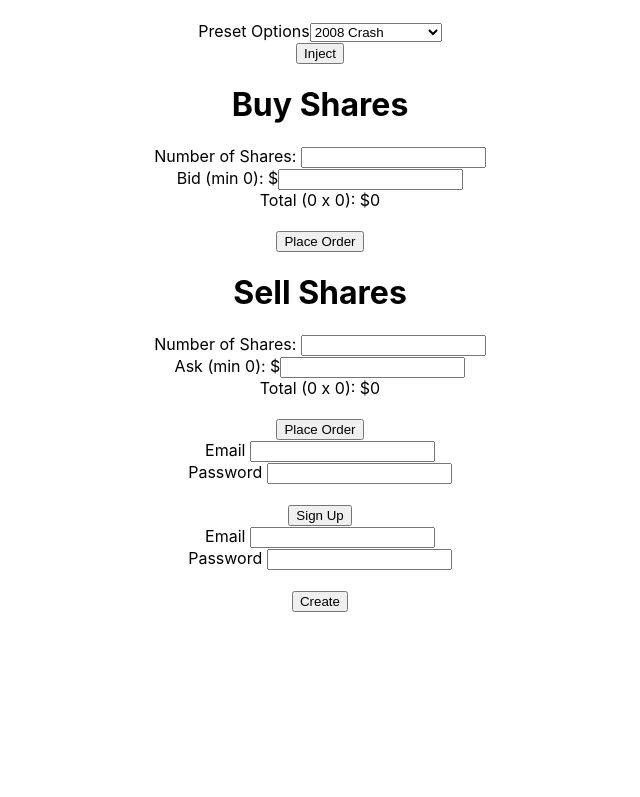
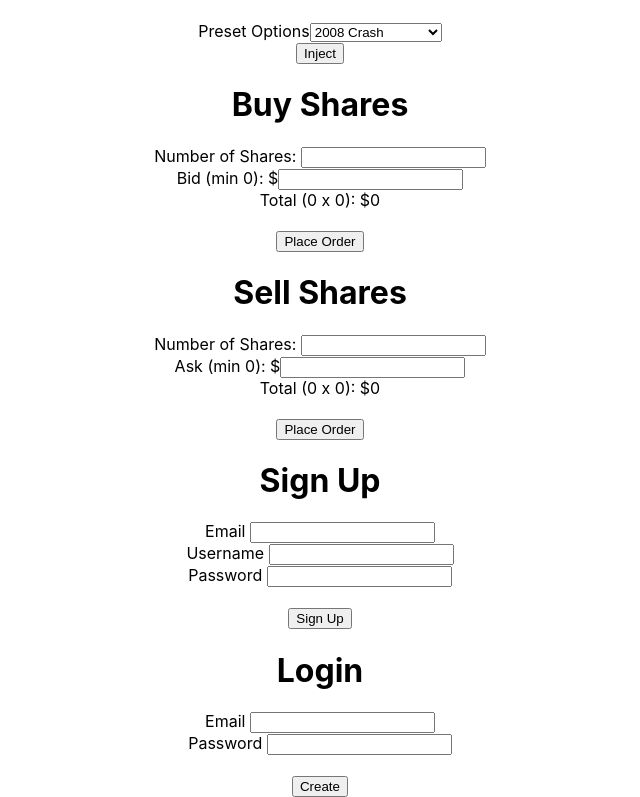
Before and after one commit to StockMarketSimulator-CSC-59867-03/SMSimulator_Website, a React (Create React App) app: page / in a window 1280 px wide. Shown: the part 251-1048 px from the top of the page, without its empty margins (320-960 px from the left). Before the commit the page ends 863 px from the top, so only its background shows below. Built offline with nearby package versions, Linux system fonts and the light colour scheme; no server answers.

Commit message:
adding login and setup components

```diff
--- a/src/Components/login.tsx
+++ b/src/Components/login.tsx
@@ -16,6 +16,7 @@ class LogIn extends React.Component<LogInProps, LogInState> {
 
     this.handleChange = this.handleChange.bind(this);
     this.handleSubmit = this.handleSubmit.bind(this);
+
   }
 
 handleChange(event : any) {
@@ -32,6 +33,8 @@ handleSubmit(event : any) {
 
 render() {
     return (
+      <div>
+          <h1>Login</h1>
           <form onSubmit={this.handleSubmit}>
             <label>Email <input type="email" name="userEmail" onChange={this.handleChange}/></label>
             <br/>
@@ -39,7 +42,10 @@ render() {
             <br/>
             <br/>
             <input type="submit" value="Create"/>
+            <br/>
          </form>
+      </div>
+
     );
 }
 
--- a/src/Components/signup.tsx
+++ b/src/Components/signup.tsx
@@ -37,14 +37,19 @@ handleSubmit(event : any) {
 
 render() {
     return (
+      <div>
+          <h1>Sign Up</h1>
           <form onSubmit={this.handleSubmit}>
             <label>Email <input type="email" name="userEmail" onChange={this.handleChange}/></label>
+            <br/>
+            <label>Username <input type="text" name = "username" onChange = {this.handleChange}/></label>
             <br/>
             <label>Password <input type="password" name="userPassword" onChange={this.handleChange}/></label>
             <br/>
             <br/>
             <input type="submit" value="Sign Up"/>
           </form>
+      </div>
     );
 }
 
```
Lines whose indentation alone changed are shown as unchanged.
